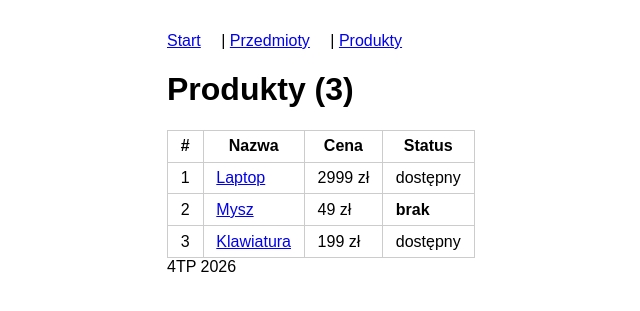
After one commit to ckumonoue/django_szablony_i_formularze, a Django app: page /products/ in a window 1280 px wide. The commit adds this page. Shown: the top 311 px of the page, without its empty margins (23-663 px from the left). Run offline with Django 4.2, Linux system fonts and the light colour scheme.

Commit message:
feat: add product list and detail pages

```diff
--- a/shop/templates/shop/base.html
+++ b/shop/templates/shop/base.html
@@ -9,7 +9,8 @@
 <body>
     <nav>
         <a href="{% url 'shop:index' %}">Start</a> |
-        <a href="{% url 'shop:item_list' %}">Przedmioty</a>
+        <a href="{% url 'shop:item_list' %}">Przedmioty</a> |
+        <a href="{% url 'shop:product_list' %}">Produkty</a>
     </nav>
     <main>
         {% block content %}{% endblock %}
--- /dev/null
+++ b/shop/templates/shop/product_list.html
@@ -0,0 +1,21 @@
+{% extends "shop/base.html" %}
+{% block title %}Produkty – Sklep 4TP{% endblock %}
+{% block content %}
+<h1>Produkty ({{ products|length }})</h1>
+
+{% if products %}
+<table>
+    <tr><th>#</th><th>Nazwa</th><th>Cena</th><th>Status</th></tr>
+    {% for p in products %}
+    <tr>
+        <td>{{ forloop.counter }}</td>
+        <td><a href="{% url 'shop:product_detail' p.id %}">{{ p.name }}</a></td>
+        <td>{{ p.price }} zł</td>
+        <td>{% if p.is_available %}dostępny{% else %}<b>brak</b>{% endif %}</td>
+    </tr>
+    {% endfor %}
+</table>
+{% else %}
+<p>Brak produktów.</p>
+{% endif %}
+{% endblock %}
--- a/shop/urls.py
+++ b/shop/urls.py
@@ -17,6 +17,8 @@ urlpatterns = [
     path("subtract/<int:a>/<int:b>/", views.subtract, name="subtract"),
     path("multiply/<int:a>/<int:b>/", views.multiply, name="multiply"),
     path("divide/<int:a>/<int:b>/", views.divide, name="divide"),
+    path("products/", views.product_list, name="product_list"),
+    path("products/<int:product_id>/", views.product_detail, name="product_detail"),
     path("products/<slug:slug>/", views.product_slug, name="product_slug"),
     path("items/", views.item_list, name="item_list"),
     path("items/<int:item_id>/", views.item_detail, name="item_detail"),
--- a/shop/views.py
+++ b/shop/views.py
@@ -1,6 +1,12 @@
 from django.http import Http404, HttpResponse, JsonResponse
 from django.shortcuts import redirect, render
 from django.urls import reverse
+
+PRODUCTS = [
+    {"id": 1, "name": "Laptop", "price": 2999, "category": "laptops", "is_available": True},
+    {"id": 2, "name": "Mysz", "price": 49, "category": "accessories", "is_available": False},
+    {"id": 3, "name": "Klawiatura", "price": 199, "category": "accessories", "is_available": True},
+]
 
 ITEMS = [
     {"id": 1, "name": "Laptop", "price": 2999, "category": "laptops", "is_available": True},
@@ -87,3 +93,14 @@ def links(request):
         reverse("shop:item_detail", args=[3]),
     ]
     return HttpResponse("\n".join(lines), content_type="text/plain; charset=utf-8")
+
+
+def product_list(request):
+    return render(request, "shop/product_list.html", {"products": PRODUCTS})
+
+
+def product_detail(request, product_id):
+    product = next((p for p in PRODUCTS if p["id"] == product_id), None)
+    if product is None:
+        raise Http404("Nie ma takiego produktu")
+    return render(request, "shop/product_detail.html", {"product": product})
```
Also changed, not shown: shop/templates/shop/product_detail.html (added, +7 -0 lines).
